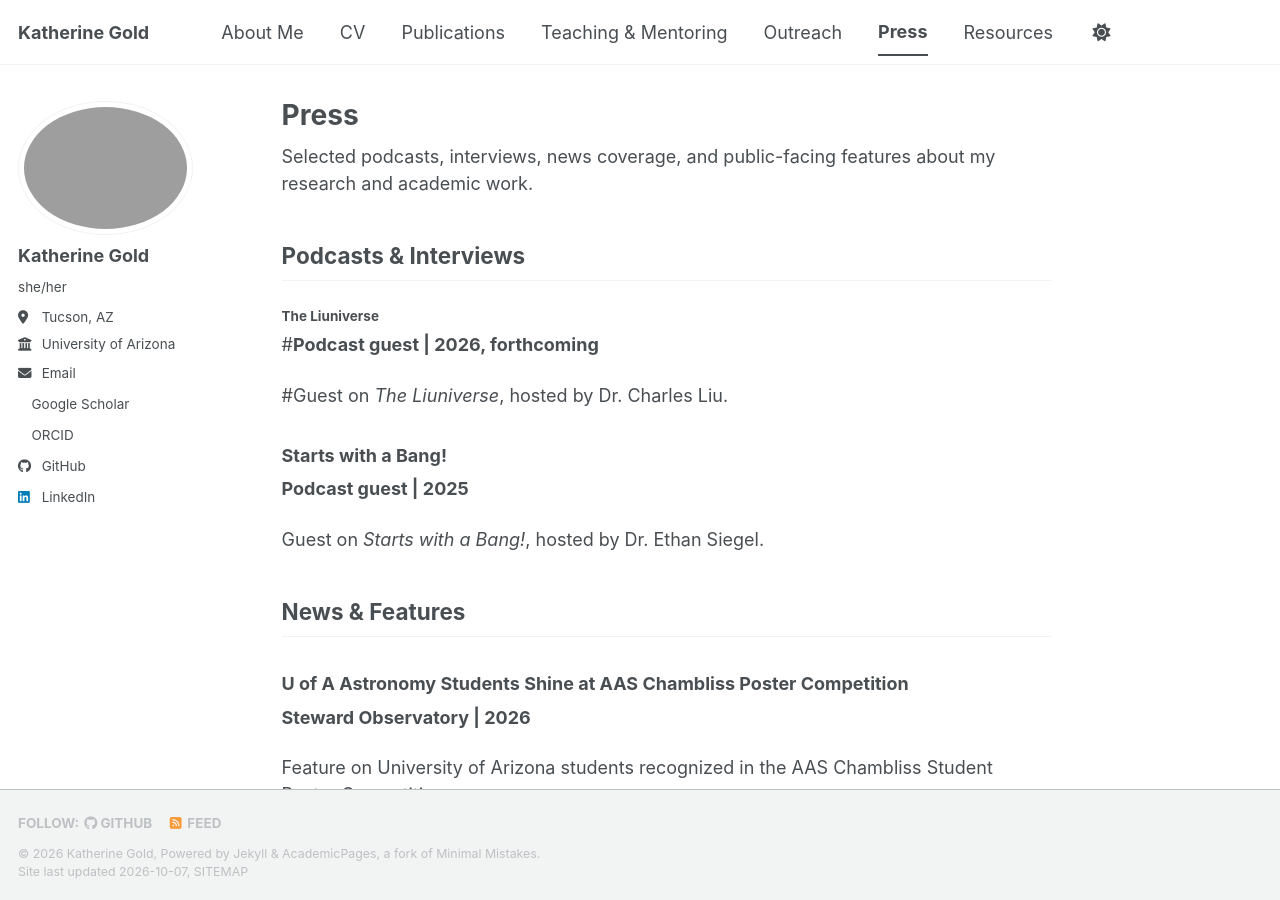
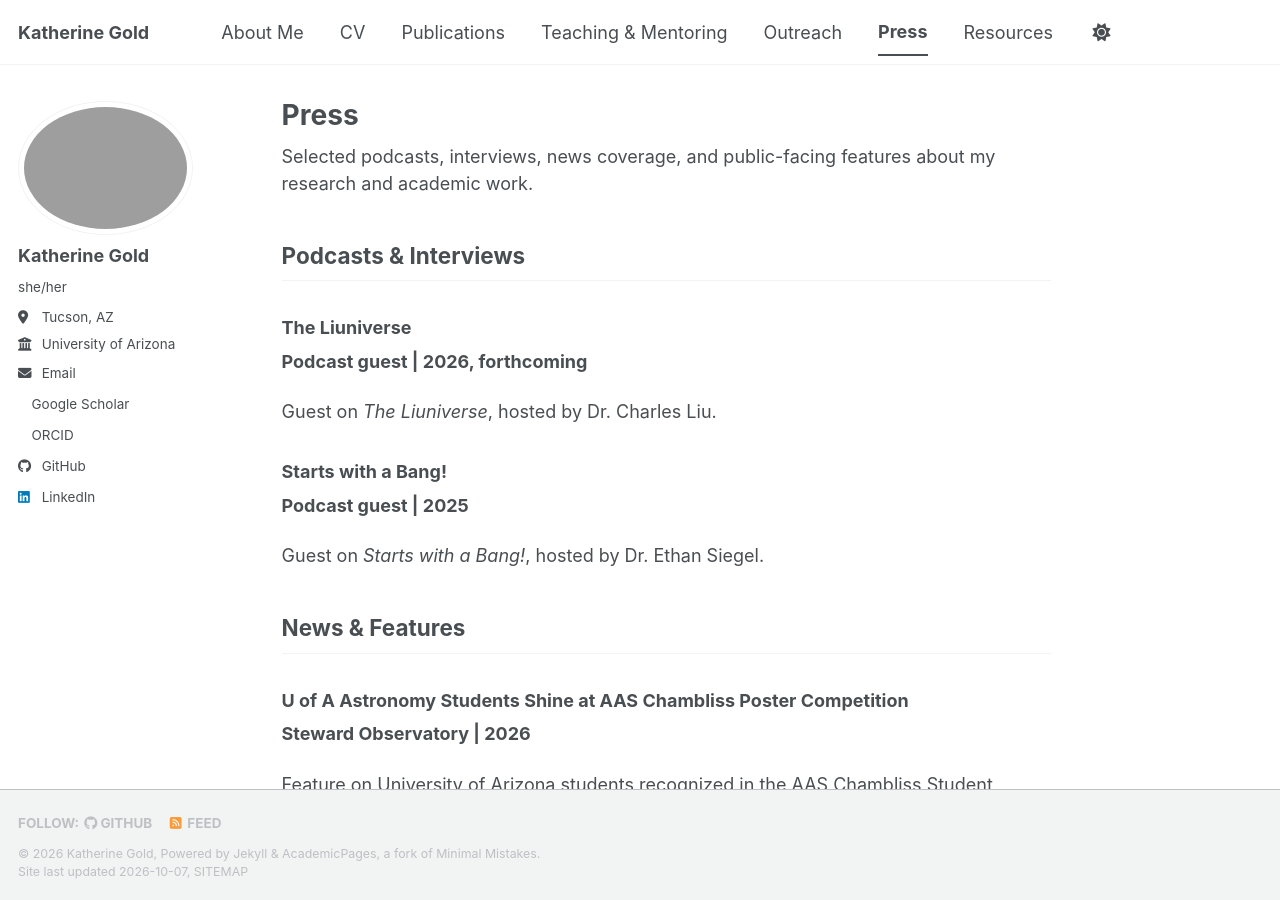
Before and after one commit to katherinegold/katherinegold.github.io, a Jekyll site: the page built from _pages/press.md, in a window 1280 px wide and 900 px high. Built offline with Jekyll 4.4.1, drawn with Linux system fonts in a browser that asks for light colours; a style sheet for code colours, icons or effects is not loaded.

Commit message:
Update press.md

```diff
--- a/_pages/press.md
+++ b/_pages/press.md
@@ -8,10 +8,10 @@ Selected podcasts, interviews, news coverage, and public-facing features about m
 
 ## Podcasts & Interviews
 
-#### The Liuniverse
-#**Podcast guest | 2026, forthcoming**
+### The Liuniverse
+**Podcast guest | 2026, forthcoming**
 
-#Guest on *The Liuniverse*, hosted by Dr. Charles Liu.
+Guest on *The Liuniverse*, hosted by Dr. Charles Liu.
 
 ### Starts with a Bang!
 **Podcast guest | 2025**
```
